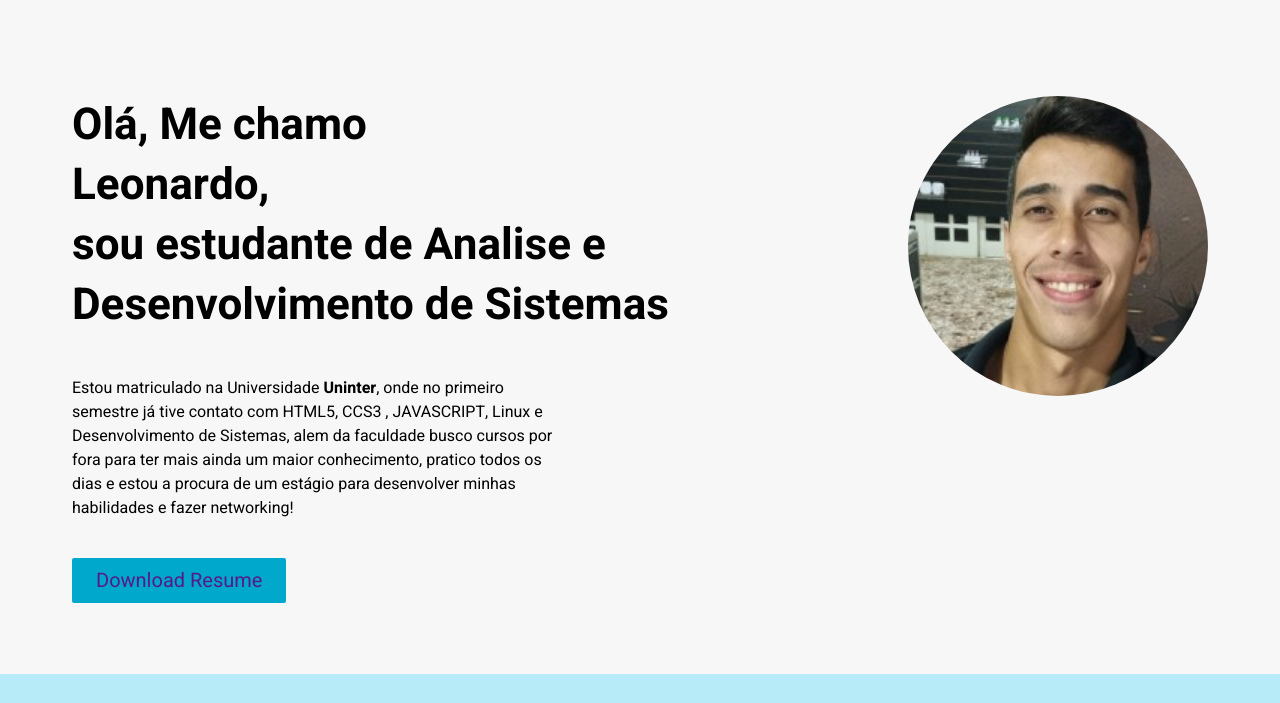
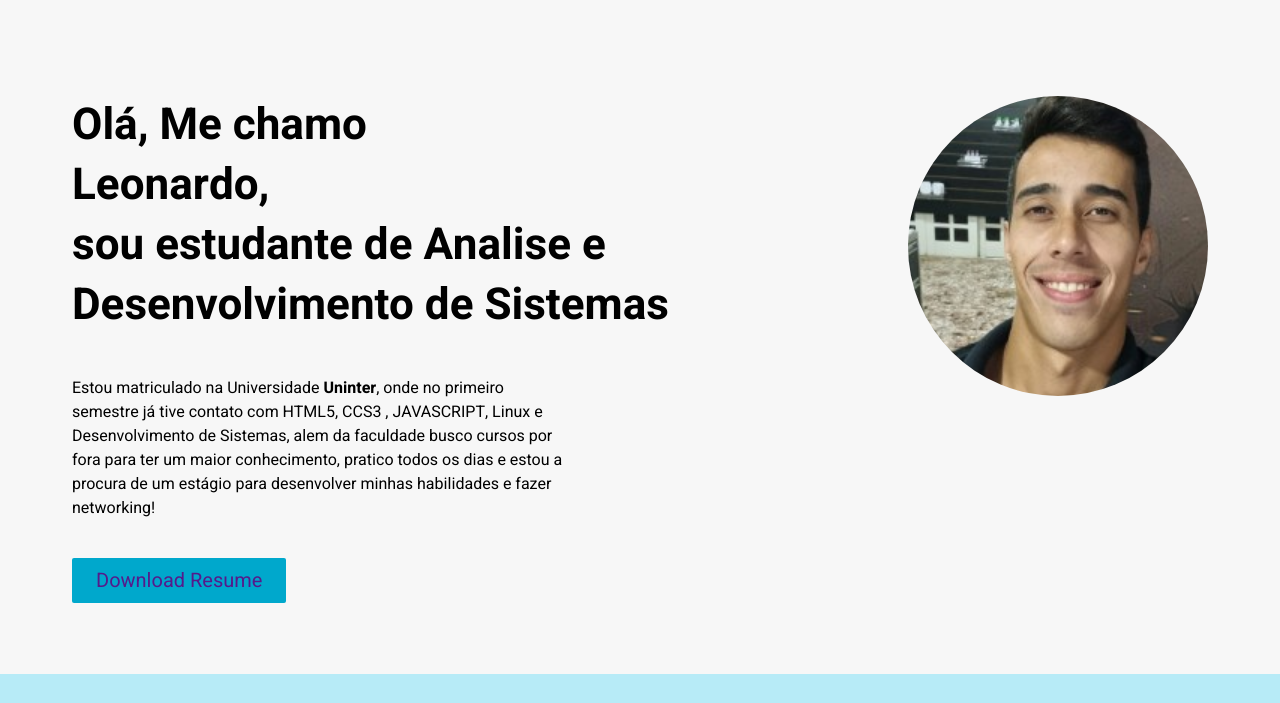
Before and after one commit to Leolfc/portfolio, a plain HTML site: page index.html in a window 1280 px wide. Shown: the part 80-783 px from the top of the page. Drawn offline with Linux system fonts and the light colour scheme.

Commit message:
alterando  palavra no parágrafo

```diff
--- a/index.html
+++ b/index.html
@@ -33,7 +33,7 @@
           <h1 class="banner-content-title">Olá, Me chamo <br>Leonardo,  <br>sou estudante de Analise e Desenvolvimento de Sistemas</h1>
           <p class="banner-content-subtitle">Estou matriculado na Universidade <strong>Uninter</strong>, onde no primeiro semestre já tive contato com HTML5, CCS3
            , JAVASCRIPT, Linux e Desenvolvimento de Sistemas, alem da faculdade busco cursos por fora
-          para ter mais ainda um maior conhecimento, pratico todos os dias e estou a procura de um estágio para desenvolver minhas habilidades e fazer networking! </p>
+          para ter um maior conhecimento, pratico todos os dias e estou a procura de um estágio para desenvolver minhas habilidades e fazer networking! </p>
           <button class="banner-btn"><a href="">Download Resume</a></button>
         </div>
 
```
